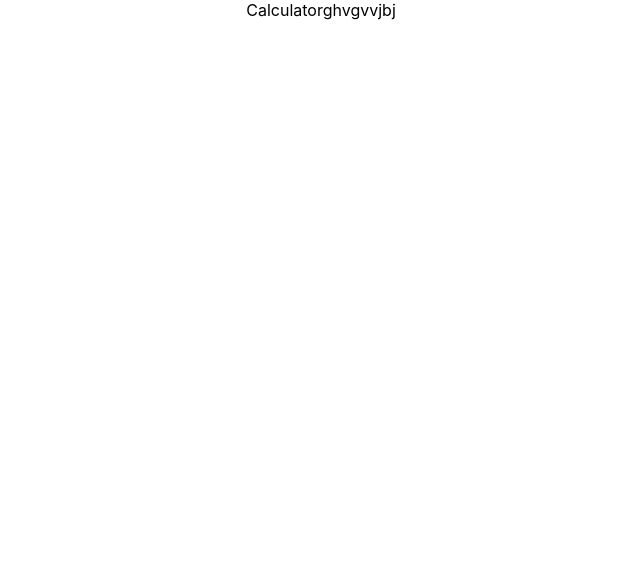
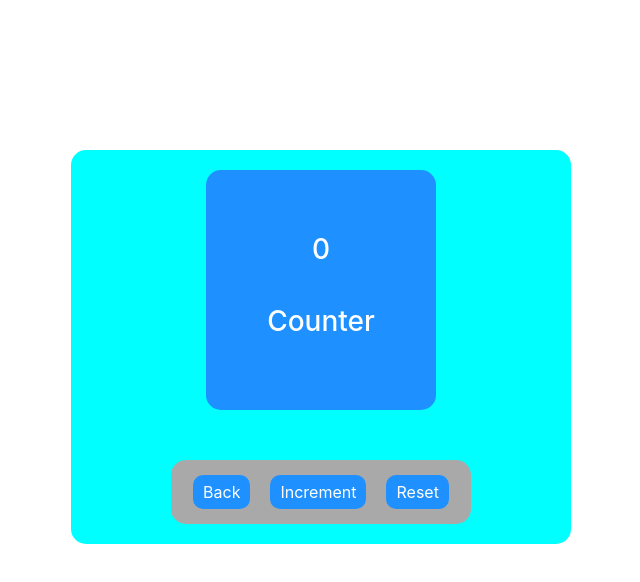
Before and after one commit to HusniddinJamoliddinov/homework-all, a React (Create React App) app: page / in a window 1280 px wide. Shown: the top 582 px of the page, without its empty margins (319-959 px from the left). Built offline with nearby package versions, Linux system fonts and the light colour scheme.

Commit message:
tasbex first codes

```diff
--- a/package.json
+++ b/package.json
@@ -6,9 +6,11 @@
     "@testing-library/jest-dom": "^5.16.4",
     "@testing-library/react": "^13.3.0",
     "@testing-library/user-event": "^13.5.0",
+    "bootstrap": "^5.2.0",
     "react": "^18.2.0",
     "react-dom": "^18.2.0",
     "react-scripts": "5.0.1",
+    "sass": "^1.54.0",
     "web-vitals": "^2.1.4"
   },
   "scripts": {
--- a/src/App.js
+++ b/src/App.js
@@ -1,10 +1,10 @@
 import './App.css';
-import Calculator from "./components/calculator";
+import Tasbex from "./components/tasbex/tasbex";
 
 function App() {
   return (
     <div className="App">
-      <Calculator/>
+      <Tasbex/>
     </div>
   );
 }
--- a/src/components/calculator.jsx
+++ /dev/null
@@ -1,11 +0,0 @@
-import React, { Component } from 'react'
-
-export class Calculator extends Component {
-  render() {
-    return (
-      <div>Calculatorghvgvvjbj</div>
-    )
-  }
-}
-
-export default Calculator
--- /dev/null
+++ b/src/components/tasbex/tasbex.jsx
@@ -0,0 +1,59 @@
+import React, { Component } from "react";
+import "./tasbex.scss";
+
+class Tasbex extends Component {
+  state = {
+    count: 0,
+  };
+  localCountValue = 0;
+
+  handleIncrement = () => {
+    console.log("incremet")
+    this.setState({
+      count: this.state.count + 1,
+    });
+    this.localCountValue = this.state.count + 1;
+  };
+
+  handleBack = () => {
+    console.log("back")
+    if (this.state.count > 0) {
+      this.setState({ count: this.state.count - 1 });
+      this.localCountValue = this.state.count - 1;
+    } else if (this.state.count === 0) {
+      this.setState({ count: this.localCountValue });
+    }
+  };
+
+  handleReset = () => {
+    console.log("reset");
+    this.setState({ count: 0 });
+  };
+
+  render() {
+    return (
+      <>
+        <div className="wrapper d-flex flex-column align-items-center ">
+        <div onClick={this.handleIncrement} className="renderZone d-flex flex-column align-items-center justify-content-center" >
+          <h3 className="countValue">{this.state.count}</h3>
+          <h3 className="countName">Counter</h3>
+        </div>
+
+        <div className="btnGroup">
+          <button onClick={this.handleBack} className="backBtn btn">
+            Back
+          </button>
+          <button onClick={this.handleIncrement} className="incrementBtn btn" >
+            Increment
+          </button>
+          <button onClick={this.handleReset} className="resetBtn btn">
+            Reset
+          </button>
+        </div>
+      </div>
+      </>
+    );
+  }
+}
+
+export default Tasbex;
--- /dev/null
+++ b/src/components/tasbex/tasbex.scss
@@ -0,0 +1,46 @@
+.wrapper {
+  width: 500px;
+  margin-left: auto;
+  margin-right: auto;
+  gap: 50px;
+  background-color: cyan;
+  margin-top: 150px;
+  padding: 20px;
+  border-radius: 15px;
+
+  .renderZone{
+    width: 50%;
+    height: 30vh;
+    background-color: dodgerblue;
+    border-radius: 15px;
+    color: white;
+    gap: 30px;
+
+    &:hover{
+      cursor:pointer;
+    }
+  }
+
+  .btnGroup{
+    width: 300px;
+    gap: 20px;
+    display: flex;
+    align-items: center;
+    justify-content: center;
+    background-color: darkgray;
+    padding: 15px;
+    border-radius: 15px;
+
+    button{
+      border: none;
+      background-color: dodgerblue;
+      color: white;
+      padding: 5px 10px;
+      border-radius: 10px;
+
+      &:hover{
+        cursor: pointer;
+      }
+    }
+  }
+}
--- a/src/index.js
+++ b/src/index.js
@@ -1,8 +1,9 @@
 import React from 'react';
 import ReactDOM from 'react-dom/client';
+import "../node_modules/bootstrap/dist/css/bootstrap.min.css";
 import './index.css';
 import App from './App';
-import reportWebVitals from './reportWebVitals';
+
 
 const root = ReactDOM.createRoot(document.getElementById('root'));
 root.render(
@@ -10,8 +11,3 @@ root.render(
     <App />
   </React.StrictMode>
 );
-
-// If you want to start measuring performance in your app, pass a function
-// to log results (for example: reportWebVitals(console.log))
-// or send to an analytics endpoint. Learn more: https://bit.ly/CRA-vitals
-reportWebVitals();
--- a/src/reportWebVitals.js
+++ /dev/null
@@ -1,13 +0,0 @@
-const reportWebVitals = onPerfEntry => {
-  if (onPerfEntry && onPerfEntry instanceof Function) {
-    import('web-vitals').then(({ getCLS, getFID, getFCP, getLCP, getTTFB }) => {
-      getCLS(onPerfEntry);
-      getFID(onPerfEntry);
-      getFCP(onPerfEntry);
-      getLCP(onPerfEntry);
-      getTTFB(onPerfEntry);
-    });
-  }
-};
-
-export default reportWebVitals;
```
Also changed, not shown: src/setupTests.js (deleted, +0 -5 lines), 1 other file (tests, documents, lock files or other folders).
